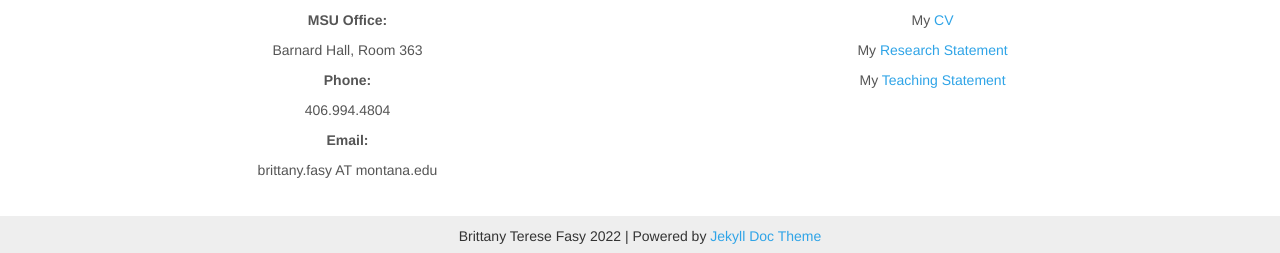
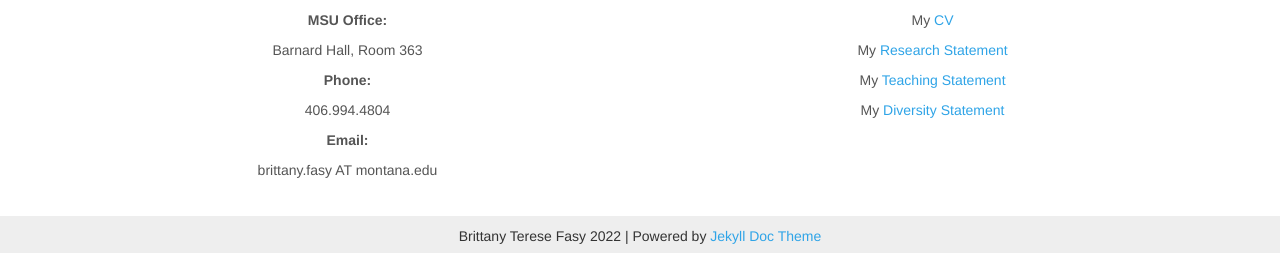
Before and after one commit to compTAG/brittany-fasy, a Jekyll site: the page built from index.html, in a window 1280 px wide and 967 px high. Shown: the part 711-964 px from the top of the window. Built offline with Jekyll 4.4.1, drawn with Linux system fonts in a browser that asks for light colours.

Commit message:
Add DEI statement

```diff
--- a/index.html
+++ b/index.html
@@ -45,6 +45,7 @@ layout: default
 	    <p>My <a href="assets/Fasy-Brittany-CV.pdf">CV</a> </p>
 	    <p>My <a href="assets/fasy-brittany-rsrch-stmt.pdf">Research Statement</a> </p>
 	    <p>My <a href="assets/fasy-brittany-teach-stmt.pdf">Teaching Statement</a> </p>
+	    <p>My <a href="assets/fasy-brittany-dei-stmt.pdf">Diversity Statement</a> </p>
             </center>
 	</div>
     </div>
```
